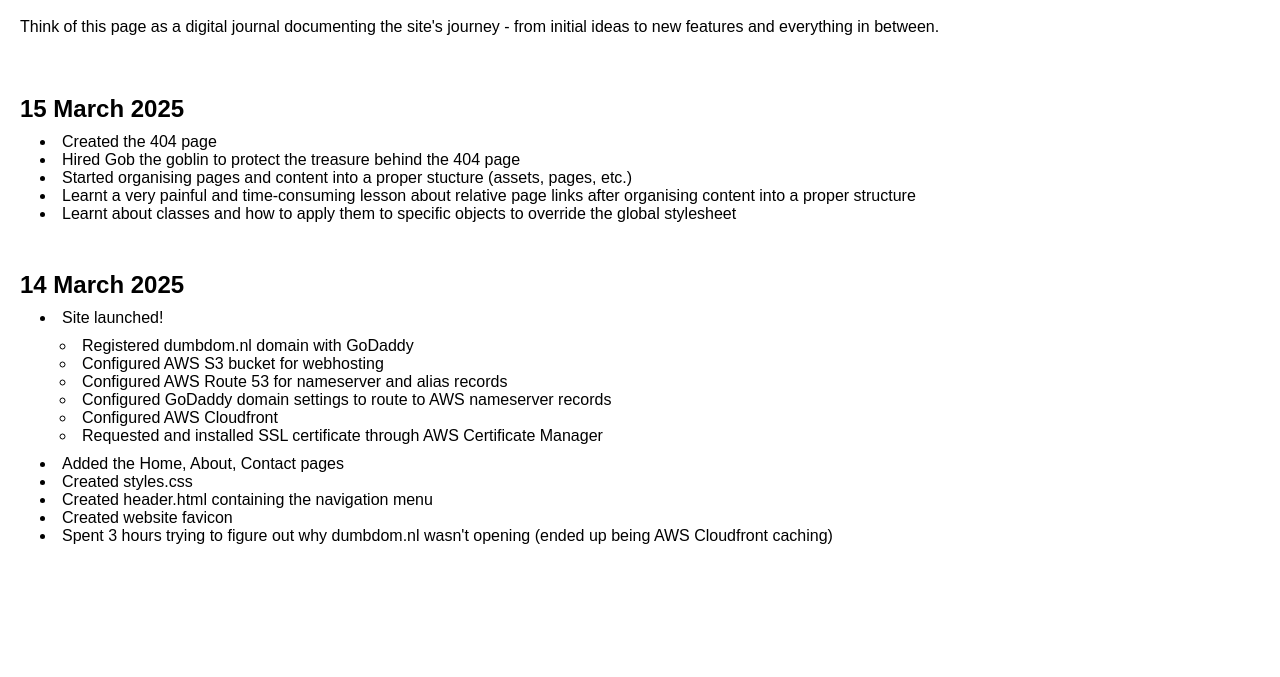
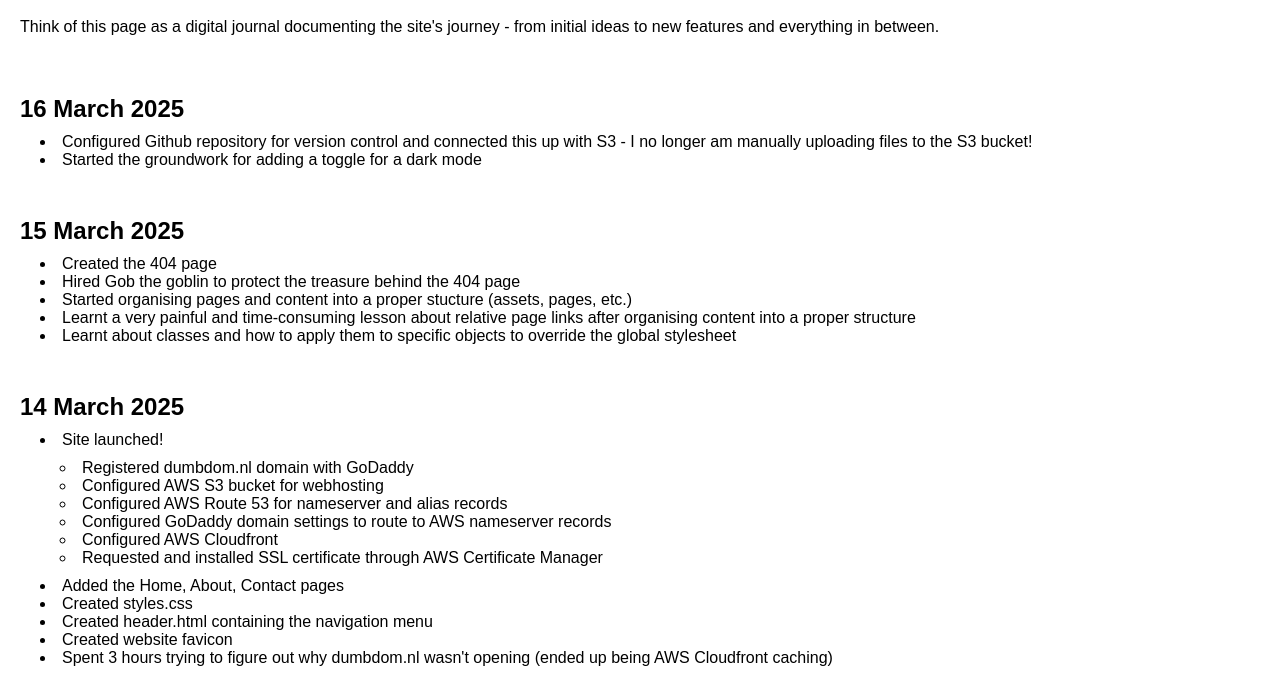
Before and after one commit to Skylorn93/dumbdom.nl, a plain HTML site: page pages/changelog.html in a window 1280 px wide. Shown: the part 173-850 px from the top of the page. Before the commit the page ends 800 px from the top, so only its background shows below. Drawn offline with Linux system fonts and the light colour scheme.

Commit message:
Changelog update

```diff
--- a/pages/changelog.html
+++ b/pages/changelog.html
@@ -16,6 +16,12 @@
     <h1>Changelog!</h1>
     <p>The changelog serves as a record of all updates, improvements, and changes made to dumbDOM. Whether it’s a small tweak, a major overhaul, or a simple experiment, every modification is logged here as a way to track progress and evolution over time.</p>
     <p>Think of this page as a digital journal documenting the site's journey - from initial ideas to new features and everything in between.</p>
+    <br>
+    <h2>16 March 2025</h2>
+    <ul>
+        <li>Configured Github repository for version control and connected this up with S3 - I no longer am manually uploading files to the S3 bucket!</li>
+        <li>Started the groundwork for adding a toggle for a dark mode</li>
+    </ul>
     <br>
     <h2>15 March 2025</h2>
     <ul>
```
